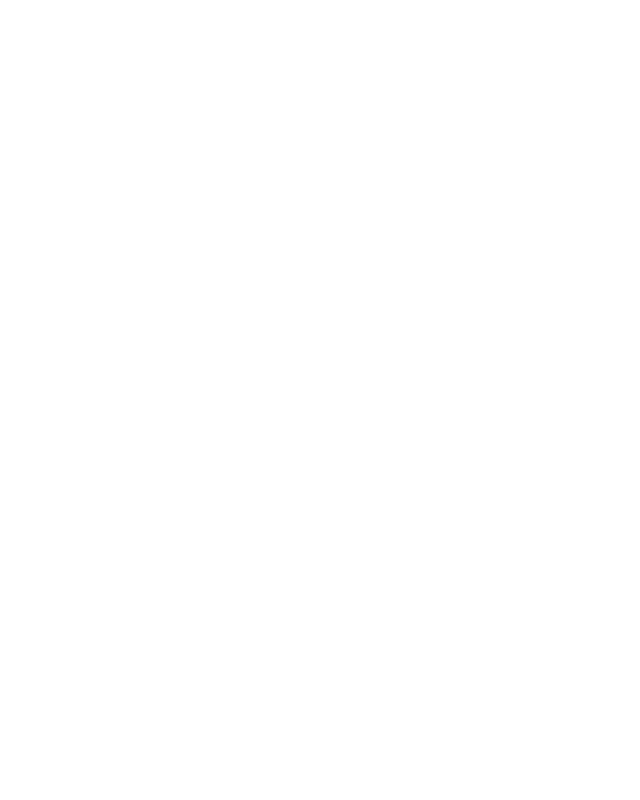
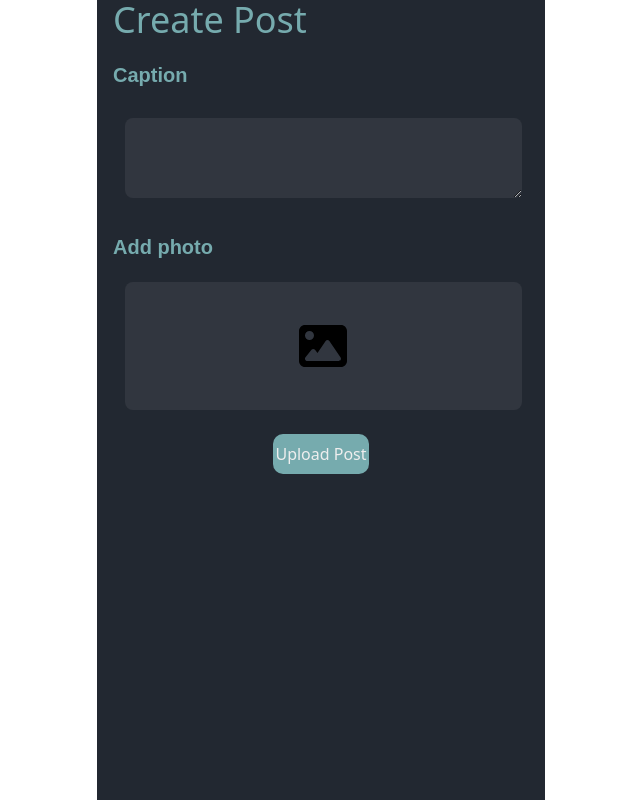
Before and after one commit to SOKOVIA-PICS/SOKOVIA, a React (Vite) app: page /upload_post in a window 1280 px wide. Before the commit this address had no page. Shown: the whole page, without its empty margins (319-959 px from the left). Built offline with nearby package versions, Linux system fonts and the light colour scheme.

Commit message:
Upload_Page

```diff
--- a/src/NewsFeed/Footer/Footer.jsx
+++ b/src/NewsFeed/Footer/Footer.jsx
@@ -4,7 +4,7 @@
 
 const Footer = () => {
   return (
-    <div className="Footer bg-[#222831] flex justify-center items-center h-[50px] sticky w-full bottom-0">
+    <div className="Footer bg-[#76ABAE] flex justify-center items-center h-[50px] sticky w-full bottom-0">
       <img src={plus} alt="" className="w-7 h-7" />
     </div>
   );
--- a/src/NewsFeed/HeaderNabar/HeaderNabar.jsx
+++ b/src/NewsFeed/HeaderNabar/HeaderNabar.jsx
@@ -9,7 +9,7 @@
 
   return (
     <div
-      className={`HeaderNabar w-[35vw] fixed top-0 flex justify-between h-14 items-center bg-[#222831] px-6 ${
+      className={`HeaderNabar w-[35vw] fixed top-0 flex justify-between h-14 items-center bg-[#76ABAE] px-6 ${
         scroll ? "" : "scrollDown"
       }`}
     >
--- a/src/NewsFeed/Main/NewsFeed.css
+++ b/src/NewsFeed/Main/NewsFeed.css
@@ -1,7 +1,7 @@
 .newsfeed {
   width: 35vw;
   height: 100vh;
-  background-color: #31363f;
+  background-color: #eeeeee;
   overflow-y: scroll;
 }
 .newsfeed::-webkit-scrollbar {
@@ -9,3 +9,7 @@
 }
 .postContainer {
 }
+.postContainer {
+  margin-top: 4rem;
+  margin-bottom: 2rem;
+}
--- a/src/NewsFeed/Main/NewsFeed.jsx
+++ b/src/NewsFeed/Main/NewsFeed.jsx
@@ -5,6 +5,7 @@
 import user from "../../assets/ForNewsFeed/user-solid.svg";
 import Upload from "../Upload/Upload";
 import Footer from "../Footer/Footer";
+import { Link } from "react-router-dom";
 
 const NewsFeed = () => {
   const [lastScroll, setLastScroll] = useState(0);
@@ -30,12 +31,11 @@
   });
 
   return (
-    <div className="newsfeed relative" ref={newFeedRef}>
+    <div className="newsfeed relative mx-auto" ref={newFeedRef}>
       <div className="NaberContainer w-full relative">
         <Nabar scroll={scrollUp} />
       </div>
-
-      <div className="postContainer">
+      <div className="postContainer ">
         <Post
           userProfile={user}
           userName={"A Handsome Frontend"}
@@ -50,7 +50,9 @@
         />
       </div>
       <div className="UploadContainer"></div>
-      <Footer />
+      <Link to={"/upload_post"}>
+        <Footer />
+      </Link>
     </div>
   );
 };
--- a/src/NewsFeed/Upload/Upload.css
+++ b/src/NewsFeed/Upload/Upload.css
@@ -0,0 +1,6 @@
+.sub_cap {
+  font-size: 20px;
+  font-weight: 700;
+  color: #76abae;
+  font-family: sans-serif;
+}
--- a/src/NewsFeed/Upload/Upload.jsx
+++ b/src/NewsFeed/Upload/Upload.jsx
@@ -1,13 +1,43 @@
-import React from "react";
+import React, { useRef, useState } from "react";
+import addphoto from "../../assets/ForNewsFeed/image-solid.svg";
+import Button from "@mui/material/Button";
+import AddAPhotoIcon from "@mui/icons-material/AddAPhoto";
+
 import "./Upload.css";
+import { Link } from "react-router-dom";
 
 const Upload = () => {
-  const handleUpload = (e) => {
-    console.log(e.target.files[0]);
-  };
   return (
-    <div className="Upload">
-      <input type="file" onChange={handleUpload} />
+    <div className="Upload w-[35vw] px-4 mx-auto bg-[#222831] h-[100vh]">
+      <div className="upload_header">
+        <h1 className="text-4xl text-[#76ABAE] ">Create Post</h1>
+      </div>
+      <div className="upload_body">
+        <div className="caption">
+          <h2 className="sub_cap my-5">Caption</h2>
+          <textarea
+            className="bg-[#31363F] sub_cap mx-[12px] my-2 rounded-lg w-[31vw] h-[5rem]"
+            name=""
+            id=""
+            cols="30"
+            rows="10"
+          ></textarea>
+        </div>
+        <div className="sub_cap">
+          <h2 className="sub_cap my-5">Add photo</h2>
+          <div className="photo_img_contaienr bg-[#31363F] mx-[12px] my-2 rounded-lg w-[31vw] h-[8rem] flex items-center justify-center">
+            <img src={addphoto} alt="" className="w-[3rem]" />
+          </div>
+        </div>
+
+        <div className="upload_but_container flex justify-center">
+          <Link to={"/"}>
+            <button className="bg-[#76ABAE] text-[#EEEEEE] w-[6rem] h-[2.5rem] rounded-[10px] my-[1rem] hover:bg-[#31363F] transition-all duration-300">
+              Upload Post
+            </button>
+          </Link>
+        </div>
+      </div>
     </div>
   );
 };
--- a/src/main.jsx
+++ b/src/main.jsx
@@ -6,10 +6,12 @@
 import Signup from "./pages/SignUp/Signup";
 import Home from "./pages/Home/Home";
 import NewsFeed from "./NewsFeed/Main/NewsFeed";
+import Upload from "./NewsFeed/Upload/Upload";
 
 const App = () => (
   <Routes>
     <Route path="/" element={<NewsFeed />} />
+    <Route path="/upload_post" element={<Upload />} />
     <Route path="/login" element={<Login />} />
     <Route path="/signup" element={<Signup />} />
   </Routes>
```
Also changed, not shown: package.json (+7 -1 lines), src/assets/ForNewsFeed/image-solid.svg (added), 1 other file (tests, documents, lock files or other folders).
